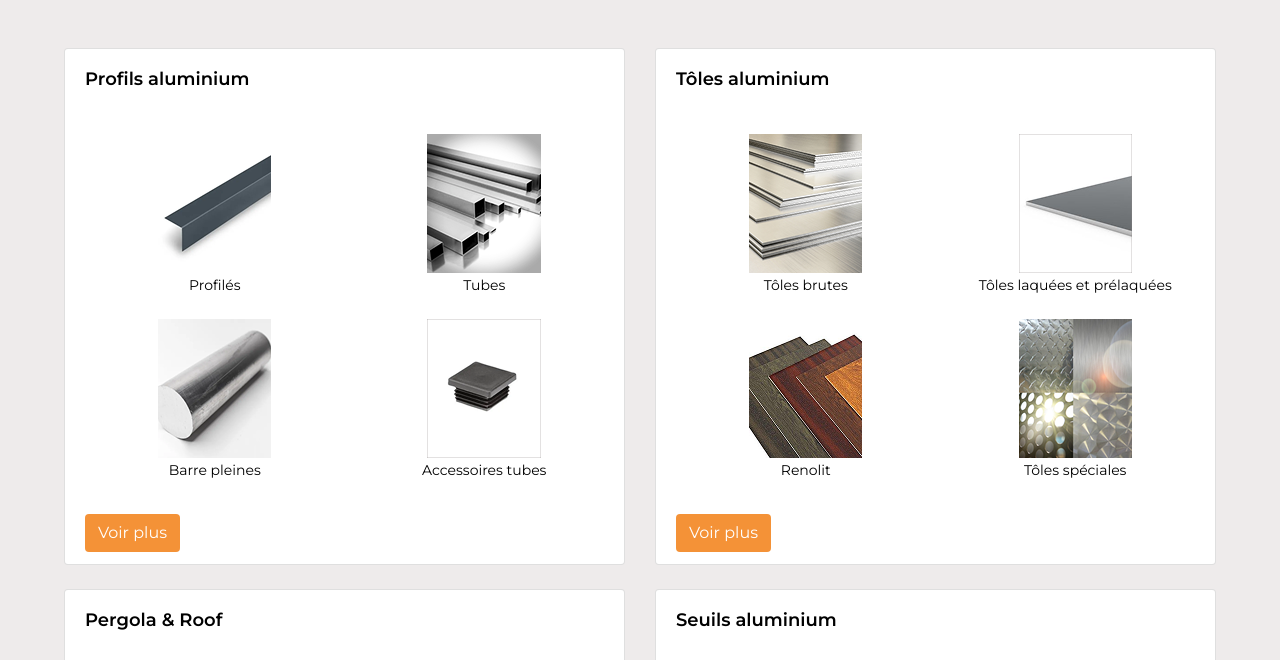
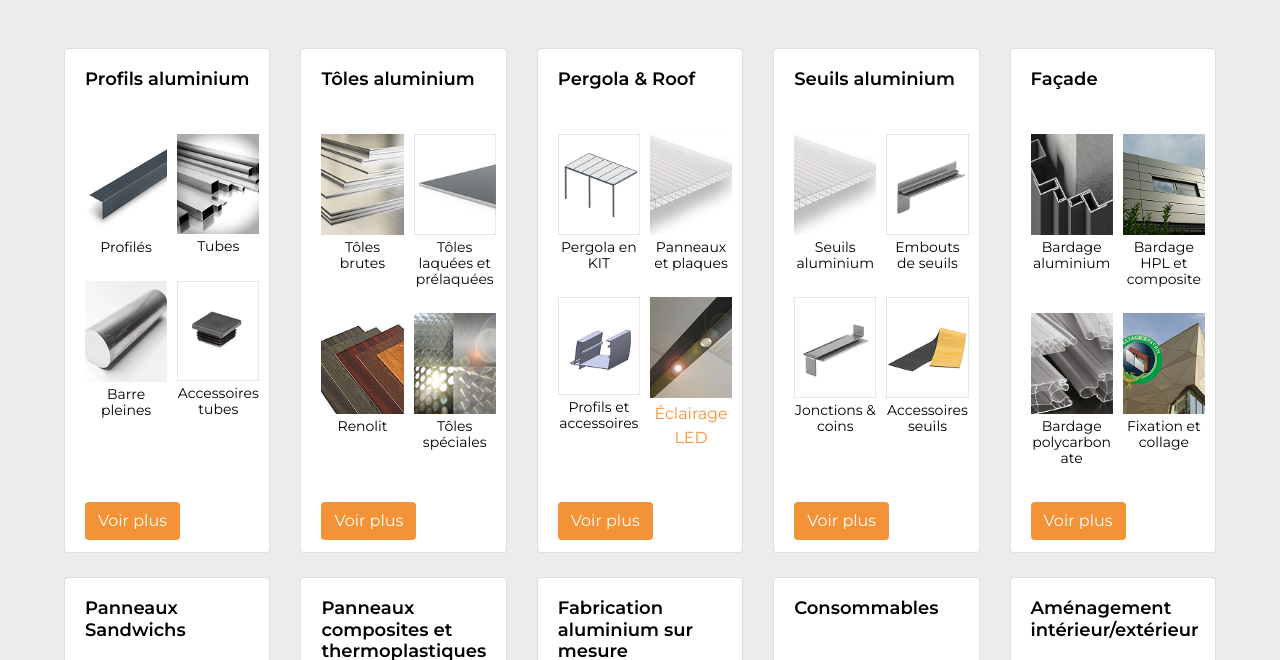
Before and after one commit to ainafifalina65/landing_page, a website built with Vite: page index.html in a window 1280 px wide. Shown: the part 560-1220 px from the top of the page. Built offline with nearby package versions, Linux system fonts and the light colour scheme.

Commit message:
Edit responsive product.

```diff
--- a/src/css/main.scss
+++ b/src/css/main.scss
@@ -582,7 +582,12 @@ html, body {
       }
 
 
-
+    @media (min-width: 992px) {
+      .col-lg-5th {
+        flex: 0 0 auto;
+        width: 20%!important;
+      }
+    }
 
     img.img-fluid.mb-1{
       @media (max-width: 1024px) {
```
